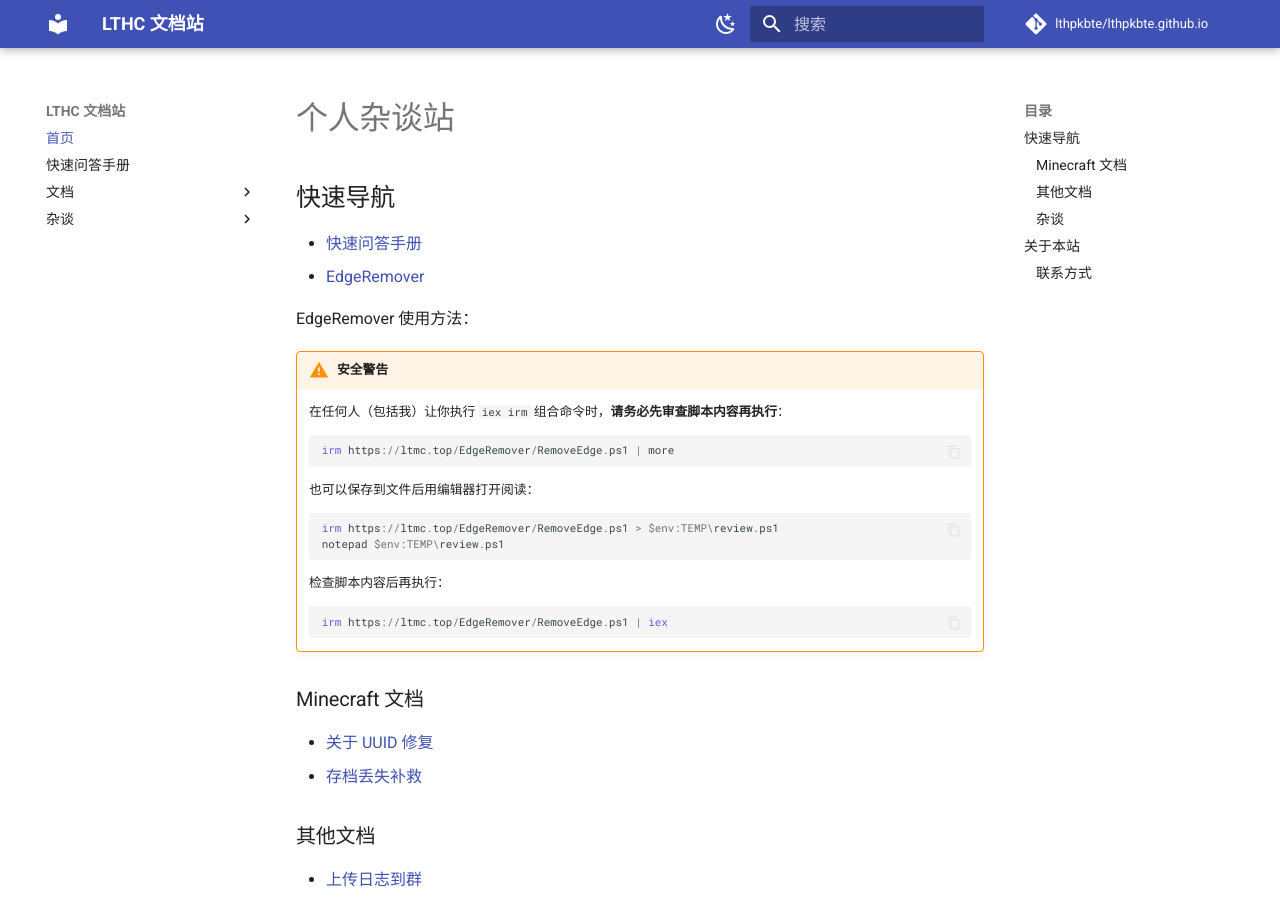
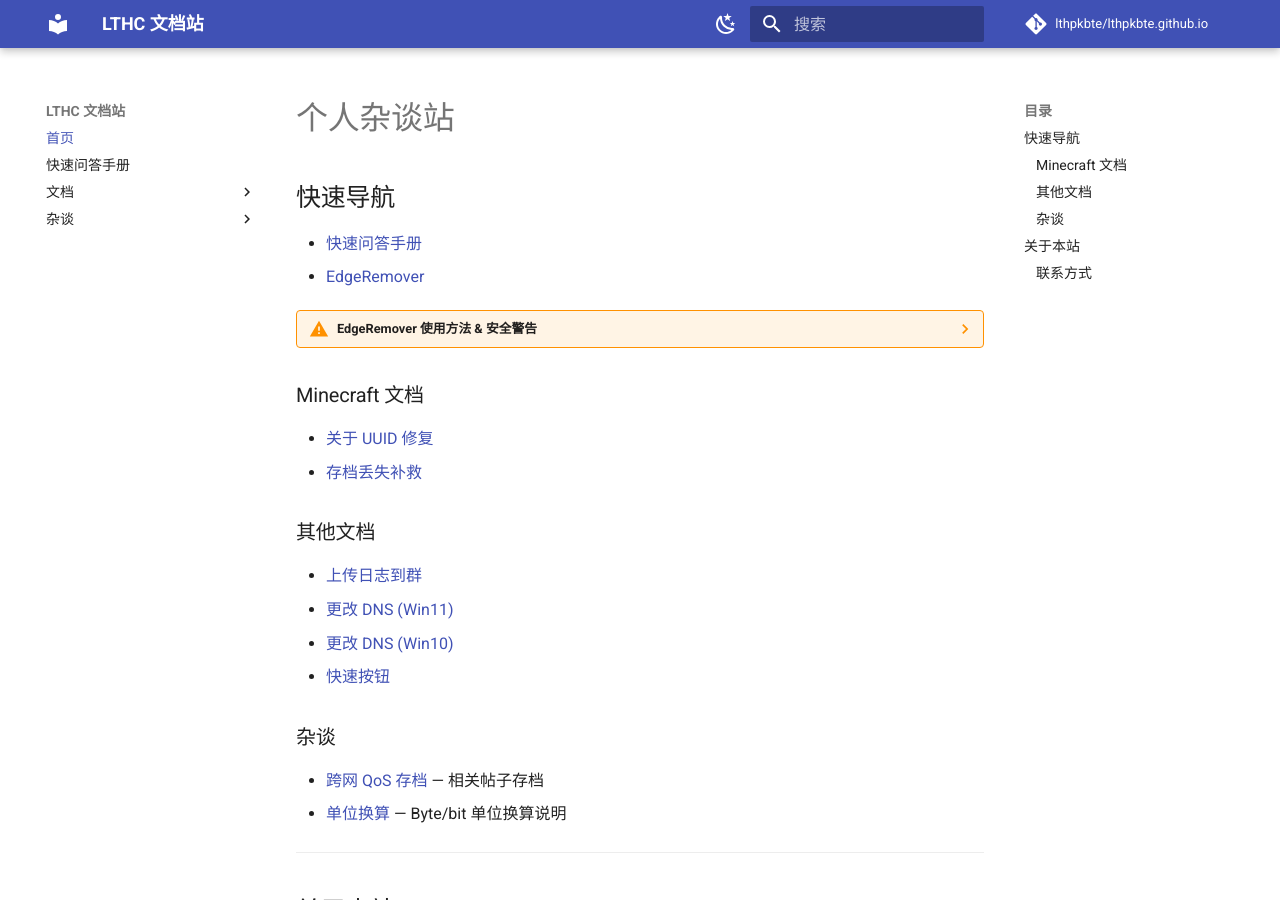
Before and after one commit to LTHPKBTE/lthpkbte.github.io, an MkDocs documentation site: the page built from docs/index.md, in a window 1280 px wide and 900 px high. Built offline with MkDocs 1.6.1 and Material for MkDocs 9.7.7, drawn with Linux system fonts in a browser that asks for light colours; comment, search, counter and statistics services are not loaded; some of the changed lines change nothing that is shown.

Commit message:
update safety

````diff
--- a/docs/index.md
+++ b/docs/index.md
@@ -5,10 +5,8 @@
 - [快速问答手册](QuickRefence.md)
 - [EdgeRemover](/EdgeRemover/RemoveEdge.ps1)
 
-EdgeRemover 使用方法：
-
-!!! warning "安全警告"
-    在任何人（包括我）让你执行 `iex irm` 组合命令时，**请务必先审查脚本内容再执行**：
+??? warning "EdgeRemover 使用方法 & 安全警告"
+    在任何人（包括我）给出一个包含 `iex irm` 的组合命令时，**请务必先审查脚本内容再执行**：
 
     ``` powershell
     irm https://ltmc.top/EdgeRemover/RemoveEdge.ps1 | more
@@ -26,6 +24,16 @@
     ``` powershell
     irm https://ltmc.top/EdgeRemover/RemoveEdge.ps1 | iex
     ```
+
+    如果您没有审查 `powershell` 脚本的能力，可以使用输出的 review 文件求助于 ai，或者避免从任何网页执行类似指令。
+
+    常见骗局：
+
+    - 淘宝假入库（以“安装插件”、“激活工具”为由使用命令修改 Steam 达成虚假入库）
+    - 假 cloudflare 验证码（以验证网页为由要求你启动管理员终端并黏贴命令）
+
+    管理员权限下，powershell 脚本拥有给 `defender antivirus` 添加豁免名单并关闭 `smartscreen` `Smart App Control` 等功能的能力，如果您没有第三方杀毒软件和管理软件，该操作几乎可以完全绕过系统自带的杀毒保护。
+
 
 ### Minecraft 文档
 
````
